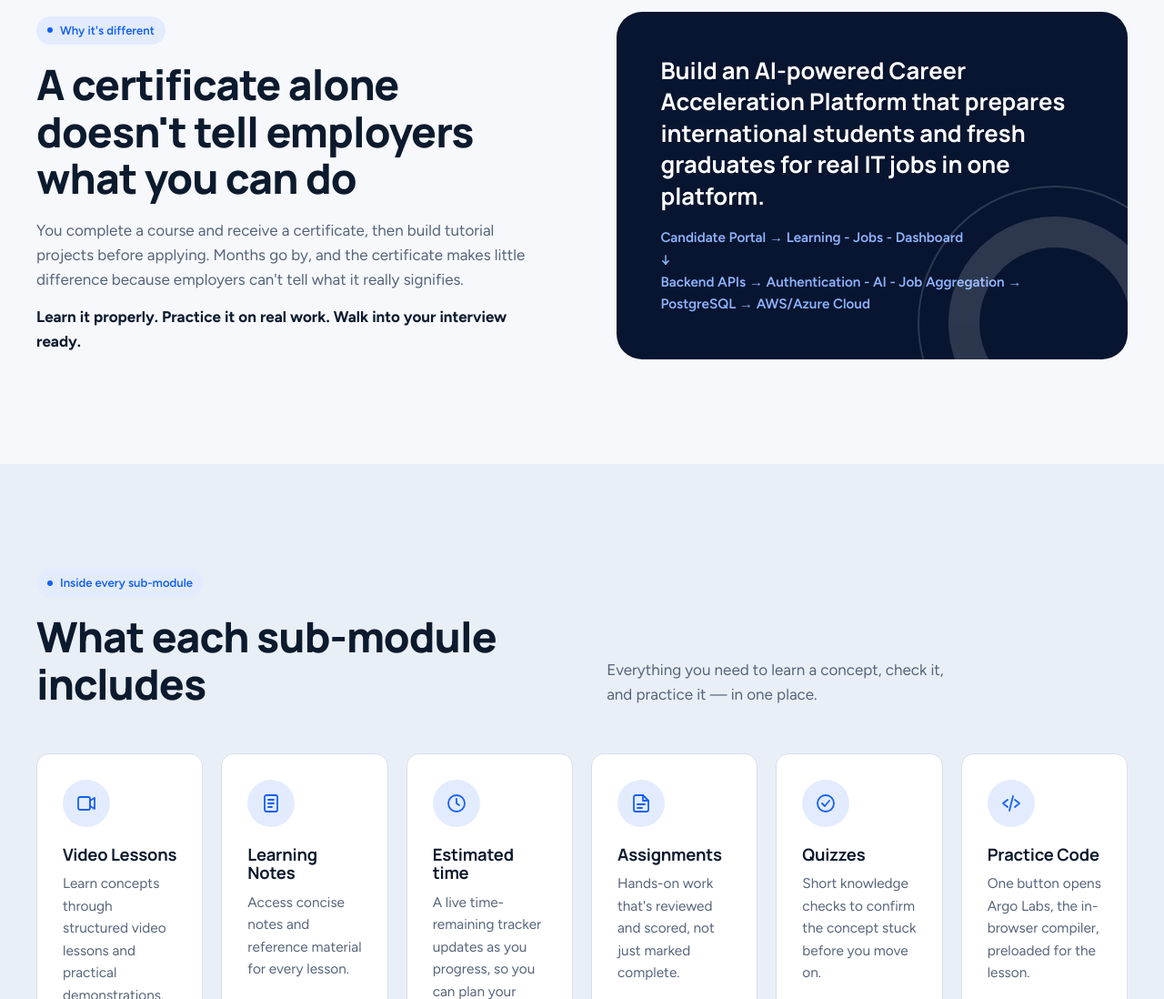
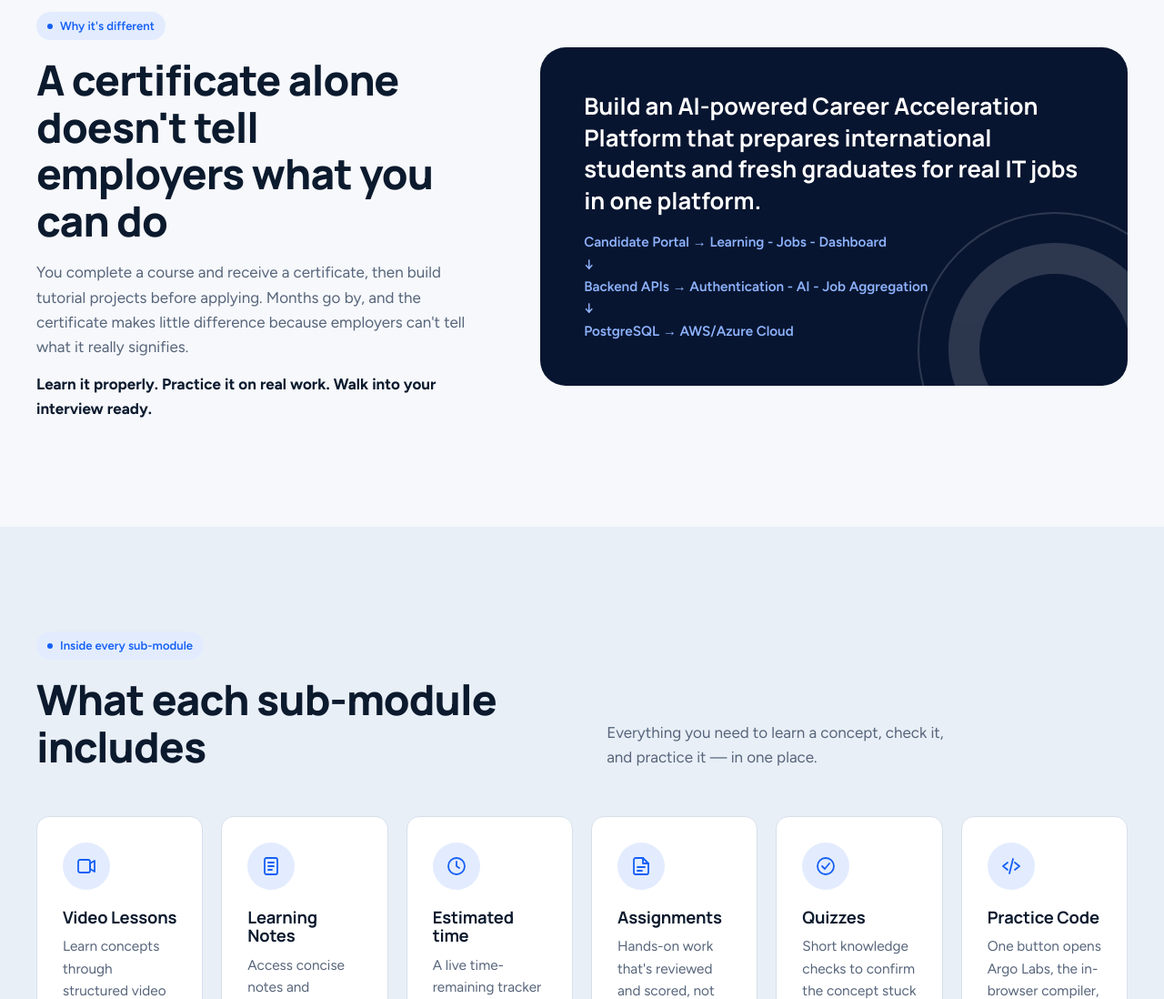
Before and after one commit to techakkena/argomind-website, a React (Vite) app: page /#/programs in a window 1280 px wide. Shown: the part 925-2023 px from the top of the page at 91% size. Built offline with nearby package versions, Linux system fonts and the light colour scheme.

Commit message:
Updated Program Page

```diff
--- a/src/pages/Programs.jsx
+++ b/src/pages/Programs.jsx
@@ -62,7 +62,7 @@ export default function Programs() {
               <>
                 <div>Candidate Portal → Learning - Jobs - Dashboard</div>
                 <div style={{ textAlign: "left" }}>↓</div>
-                <div>Backend APIs → Authentication - AI - Job Aggregation → PostgreSQL → AWS/Azure Cloud</div>
+                <div>Backend APIs → Authentication - AI - Job Aggregation <div style={{ textAlign: "left" }}>↓</div>PostgreSQL → AWS/Azure Cloud</div>
               </>
             }
           >
--- a/src/styles/style.css
+++ b/src/styles/style.css
@@ -470,7 +470,7 @@ p { margin: 0; }
 .lede + .lede { margin-top: 14px; }
 
 /* Split layout */
-.split-2 { display: grid; grid-template-columns: 1fr 1fr; gap: clamp(40px, 6vw, 90px); align-items: center; }
+.split-2 { display: grid; grid-template-columns: 0.85fr 1.15fr; gap: clamp(40px, 6vw, 90px); align-items: center; }
 .split-2--top { align-items: start; }
 .split-2 > * { min-width: 0; }
 .split-2 h2 { margin-bottom: 18px; }
```
